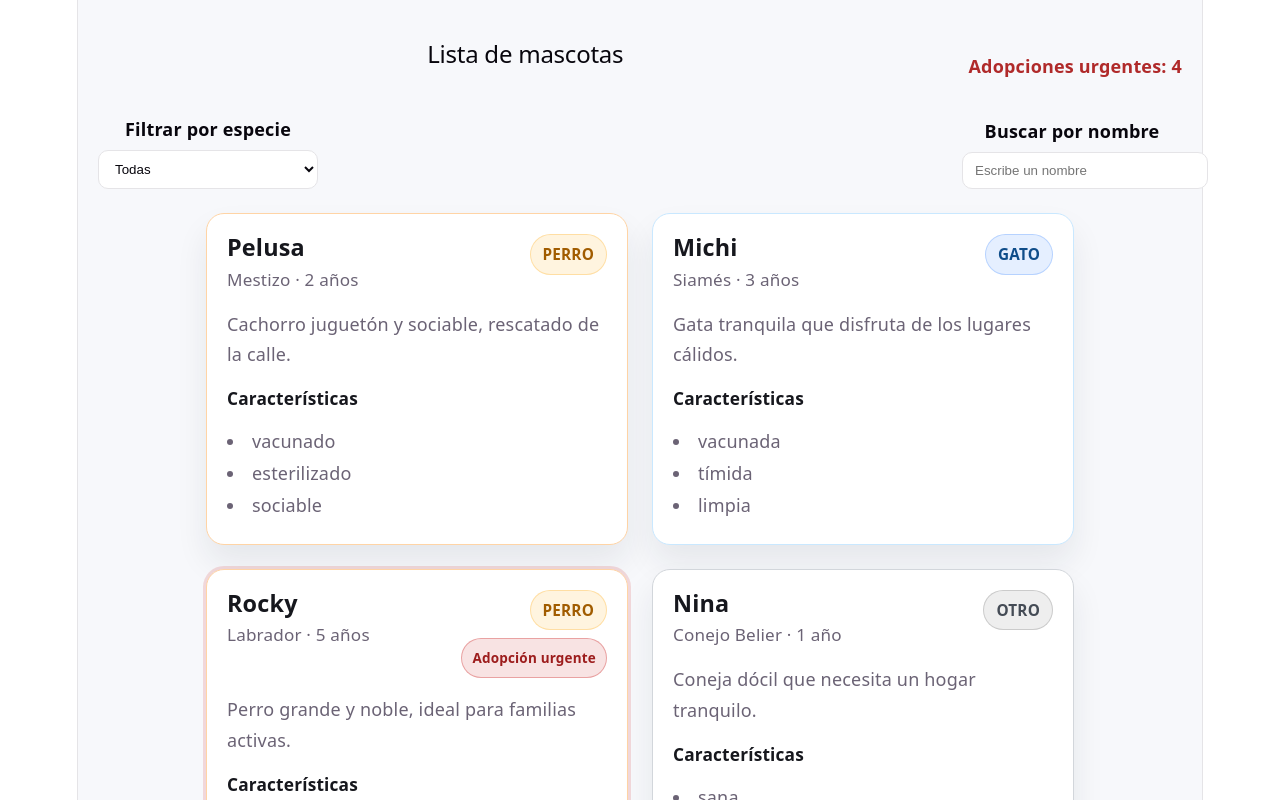
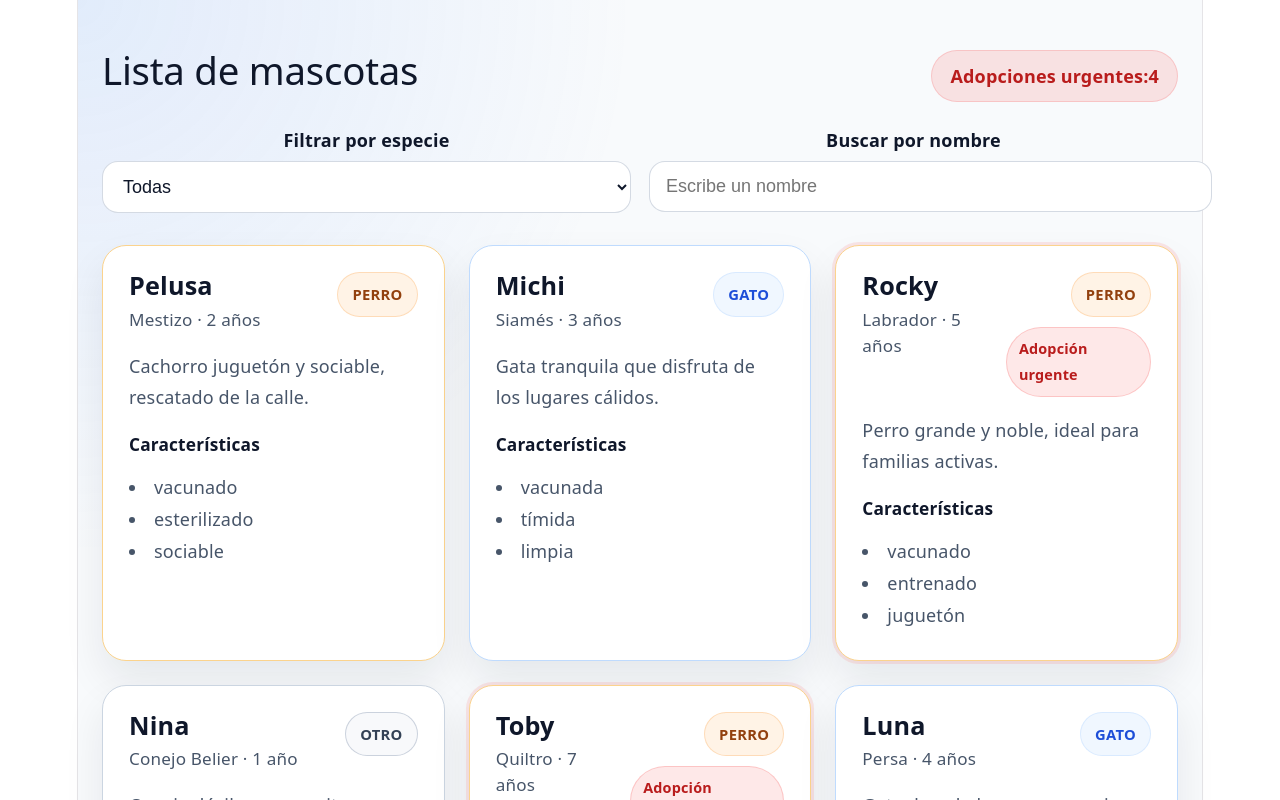
Before and after one commit to DiegoLazo12-code/-bonus-track-prueba-3, a React (Vite) app: page / in a window 1280 px wide. Shown: the top 800 px of the page. Built offline with nearby package versions, Linux system fonts and the light colour scheme.

Commit message:
Septimo commit: se cambio el diseño de la pagina

```diff
--- a/src/App.css
+++ b/src/App.css
@@ -1,14 +1,107 @@
+#mascotas-section {
+  min-height: 100vh;
+  padding: 48px 24px;
+  background: radial-gradient(circle at top left, rgba(59, 130, 246, 0.12), transparent 24%),
+    radial-gradient(circle at bottom right, rgba(168, 85, 247, 0.14), transparent 30%),
+    #f8fafc;
+}
+
+#mascotas-section h2 {
+  margin: 0 0 10px;
+  font-size: clamp(2rem, 3vw, 2.5rem);
+  color: #0f172a;
+  max-width: 1126px;
+}
+
+.mascotas-header {
+  display: flex;
+  flex-wrap: wrap;
+  align-items: center;
+  justify-content: space-between;
+  gap: 16px;
+  margin-bottom: 24px;
+  max-width: 1126px;
+}
+
+.contador-urgente {
+  margin: 0;
+  display: inline-flex;
+  align-items: center;
+  justify-content: center;
+  min-width: 200px;
+  padding: 12px 18px;
+  background: rgba(248, 113, 113, 0.18);
+  border: 1px solid rgba(248, 113, 113, 0.25);
+  border-radius: 999px;
+  color: #b91c1c;
+  font-weight: 700;
+}
+
+.filtros-container {
+  display: grid;
+  grid-template-columns: repeat(auto-fit, minmax(240px, 1fr));
+  gap: 18px;
+  max-width: 1126px;
+  margin-bottom: 32px;
+}
+
+.filtro-especie,
+.busqueda-container {
+  display: flex;
+  flex-direction: column;
+  gap: 8px;
+}
+
+.filtro-especie select,
+.busqueda-container input {
+  width: 100%;
+  padding: 14px 16px;
+  border: 1px solid rgba(148, 163, 184, 0.4);
+  border-radius: 16px;
+  background: #ffffff;
+  color: #0f172a;
+  font-size: 1rem;
+  transition: border-color 0.2s ease, box-shadow 0.2s ease;
+}
+
+.filtro-especie select:focus,
+.busqueda-container input:focus {
+  outline: none;
+  border-color: rgba(59, 130, 246, 0.65);
+  box-shadow: 0 0 0 4px rgba(59, 130, 246, 0.12);
+}
+
+.filtro-especie label,
+.busqueda-container label {
+  margin: 0;
+  color: #0f172a;
+  font-weight: 700;
+}
+
+.lista-mascotas {
+  display: grid;
+  grid-template-columns: repeat(auto-fit, minmax(280px, 1fr));
+  gap: 24px;
+  max-width: 1126px;
+  margin: 0 auto;
+}
+
 .mascota-card {
   text-align: left;
-  padding: 20px;
-  border: 1px solid rgba(0, 0, 0, 0.08);
-  border-radius: 18px;
+  padding: 26px;
+  border: 1px solid rgba(148, 163, 184, 0.26);
+  border-radius: 24px;
   background: #ffffff;
-  box-shadow: 0 18px 32px rgba(29, 32, 45, 0.08);
+  box-shadow: 0 20px 40px rgba(15, 23, 42, 0.08);
   display: flex;
   flex-direction: column;
-  gap: 16px;
-  max-width: 380px;
+  gap: 18px;
+  transition: transform 0.25s ease, box-shadow 0.25s ease;
+}
+
+.mascota-card:hover {
+  transform: translateY(-4px);
+  box-shadow: 0 30px 60px rgba(15, 23, 42, 0.12);
 }
 
 .mascota-card__header {
@@ -18,30 +111,38 @@
   gap: 12px;
 }
 
+.mascota-card__labels {
+  display: flex;
+  flex-direction: column;
+  align-items: flex-end;
+  gap: 10px;
+}
+
 .mascota-card__title {
   margin: 0;
-  font-size: 1.3rem;
-  color: #16171d;
+  font-size: 1.4rem;
+  color: #0f172a;
 }
 
 .mascota-card__meta {
-  margin: 6px 0 0;
-  color: var(--text);
+  margin: 8px 0 0;
+  color: #475569;
   font-size: 0.95rem;
 }
 
 .mascota-card__tag {
   border-radius: 999px;
-  padding: 6px 12px;
-  font-size: 0.85rem;
-  font-weight: 600;
+  padding: 8px 14px;
+  font-size: 0.82rem;
+  font-weight: 700;
   text-transform: uppercase;
+  letter-spacing: 0.02em;
 }
 
 .mascota-card__descripcion {
   margin: 0;
-  color: var(--text);
-  line-height: 1.7;
+  color: #475569;
+  line-height: 1.75;
 }
 
 .mascota-card__features {
@@ -51,7 +152,7 @@
 
 .mascota-card__features strong {
   display: block;
-  color: #16171d;
+  color: #0f172a;
   font-size: 0.96rem;
   margin-bottom: 6px;
 }
@@ -60,7 +161,7 @@
   list-style: disc inside;
   margin: 0;
   padding: 0;
-  color: var(--text);
+  color: #475569;
 }
 
 .mascota-card__features li {
@@ -68,136 +169,70 @@
 }
 
 .mascota-card--perro {
-  border-color: #ffd4a5;
+  border-color: #fbd38d;
 }
 
 .mascota-card--gato {
-  border-color: #c9e8ff;
+  border-color: #bfdbfe;
 }
 
 .mascota-card--otro {
-  border-color: #d2d6db;
+  border-color: #cbd5e1;
 }
 
 .mascota-card__tag--perro {
-  background: rgba(255, 191, 77, 0.18);
-  color: #a15c00;
-  border: 1px solid rgba(255, 191, 77, 0.4);
+  background: rgba(253, 186, 116, 0.18);
+  color: #92400e;
+  border: 1px solid rgba(253, 186, 116, 0.4);
 }
 
 .mascota-card__tag--gato {
-  background: rgba(114, 168, 255, 0.18);
-  color: #0f4d8a;
-  border: 1px solid rgba(114, 168, 255, 0.4);
+  background: rgba(191, 219, 254, 0.24);
+  color: #1d4ed8;
+  border: 1px solid rgba(191, 219, 254, 0.45);
 }
 
 .mascota-card__tag--otro {
-  background: rgba(152, 152, 152, 0.16);
-  color: #444b55;
-  border: 1px solid rgba(152, 152, 152, 0.4);
-}
-
-#mascotas-section {
-  padding: 40px 20px;
-  background: #f7f8fb;
-}
-
-#mascotas-section h2 {
-  margin: 0 auto 24px;
-  max-width: 1126px;
-  text-align: left;
-  color: var(--text-h);
-}
-
-.mascotas-header {
-  display: flex;
-  flex-wrap: wrap;
-  align-items: center;
-  justify-content: space-between;
-  gap: 16px;
-  margin-bottom: 24px;
-}
-
-.contador-urgente {
-  margin: 0;
-  color: #b02a2a;
-  font-weight: 600;
-}
-
-.lista-mascotas {
-  display: flex;
-  flex-wrap: wrap;
-  justify-content: center;
-  gap: 24px;
-  max-width: 1126px;
-  margin: 0 auto;
-}
-
-.mascota-card__labels {
-  display: flex;
-  flex-direction: column;
-  align-items: flex-end;
-  gap: 8px;
+  background: rgba(226, 232, 240, 0.26);
+  color: #334155;
+  border: 1px solid rgba(148, 163, 184, 0.45);
 }
 
 .mascota-card__urgent {
   display: inline-flex;
-  padding: 6px 10px;
+  padding: 8px 12px;
   border-radius: 999px;
-  font-size: 0.75rem;
+  font-size: 0.8rem;
   font-weight: 700;
-  color: #9d1d1d;
-  background: rgba(209, 67, 67, 0.15);
-  border: 1px solid rgba(209, 67, 67, 0.4);
+  color: #b91c1c;
+  background: rgba(248, 113, 113, 0.16);
+  border: 1px solid rgba(248, 113, 113, 0.3);
 }
 
 .mascota-card--urgente {
-  box-shadow: 0 0 0 3px rgba(209, 67, 67, 0.18);
-}
-
-@media (max-width: 768px) {
-  .mascota-card {
-    width: 100%;
-    max-width: 100%;
-  }
-}
-
-.filtros-container {
-  display: flex;
-  flex-wrap: wrap;
-  gap: 16px;
-  justify-content: space-between;
-  align-items: flex-end;
-  margin-bottom: 24px;
-}
-
-.filtro-especie,
-.busqueda-container {
-  display: flex;
-  flex-direction: column;
-  gap: 8px;
-  min-width: 220px;
-}
-
-.filtro-especie select,
-.busqueda-container input {
-  width: 100%;
-  padding: 10px 12px;
-  border: 1px solid var(--border);
-  border-radius: 10px;
-  background: #fff;
-  color: var(--text-h);
-}
-
-.filtro-especie label,
-.busqueda-container label {
-  color: var(--text-h);
-  font-weight: 600;
+  box-shadow: 0 0 0 3px rgba(248, 113, 113, 0.16), 0 20px 40px rgba(15, 23, 42, 0.08);
 }
 
 .sin-resultados {
   margin: 40px auto;
   text-align: center;
-  color: var(--text);
+  color: #475569;
   font-size: 1rem;
+  max-width: 600px;
 }
+
+@media (max-width: 1024px) {
+  .filtros-container {
+    grid-template-columns: 1fr;
+  }
+}
+
+@media (max-width: 768px) {
+  #mascotas-section {
+    padding: 36px 16px;
+  }
+
+  .lista-mascotas {
+    grid-template-columns: 1fr;
+  }
+}
```
Also changed, not shown: ia.txt.
